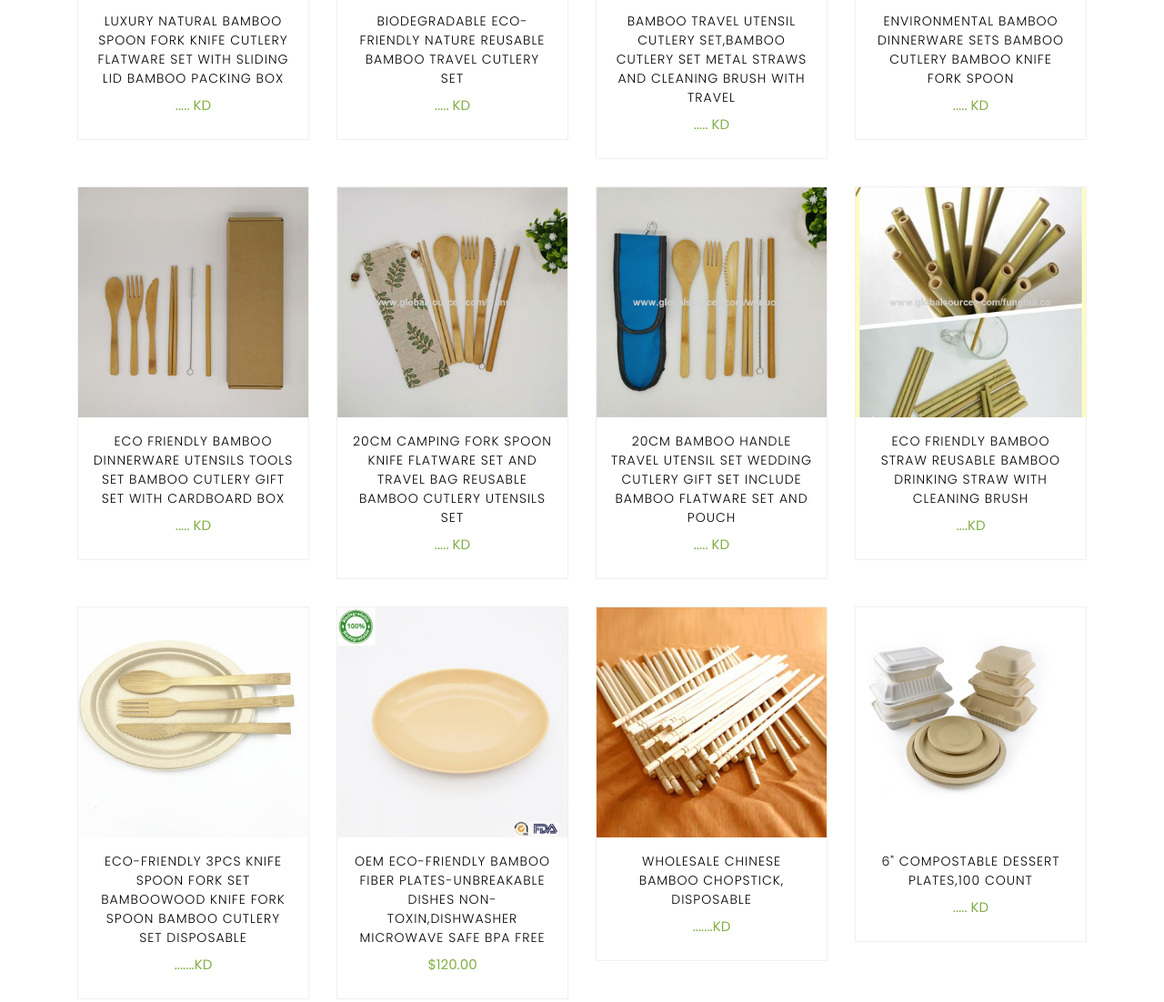
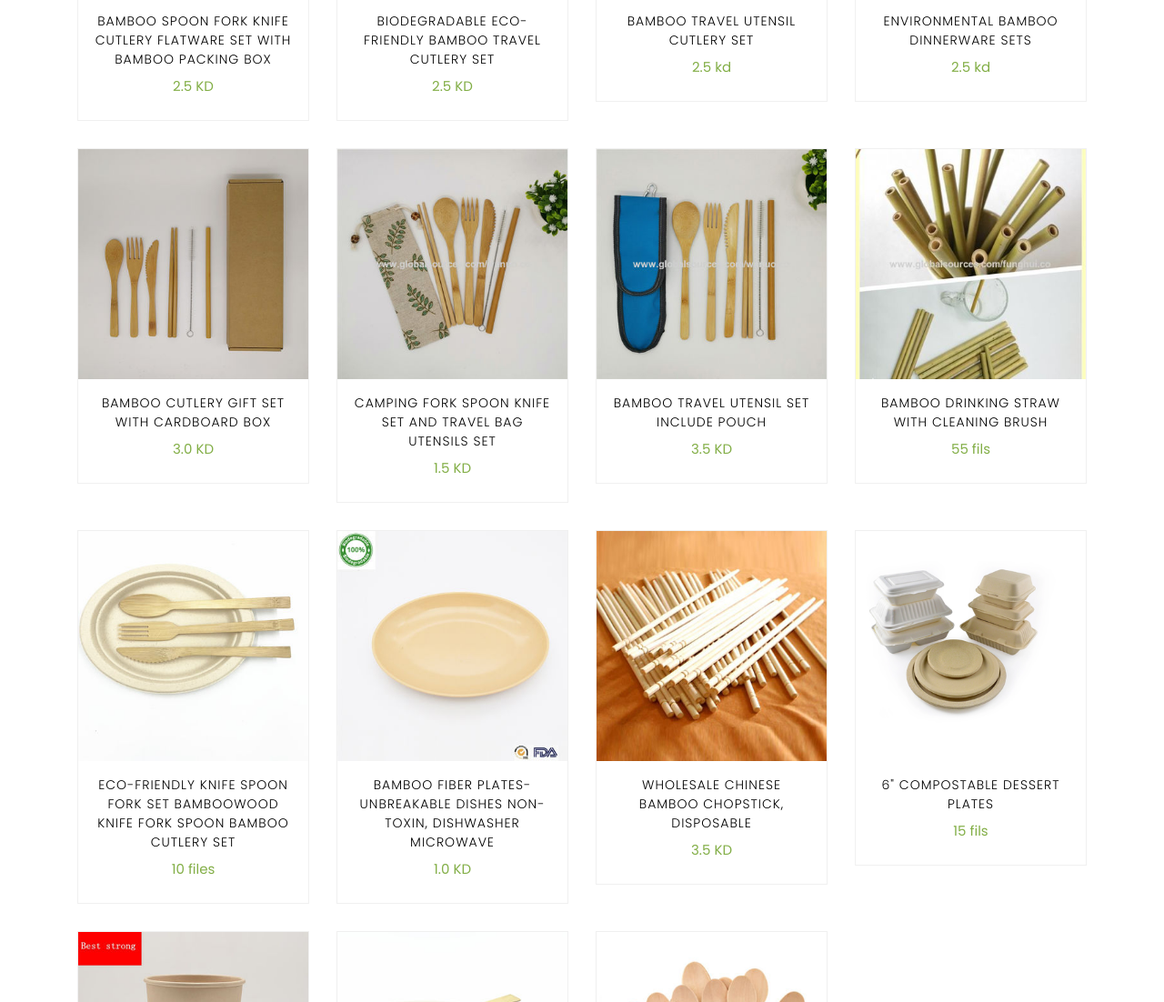
Before and after one commit to Scode97/innovateforkuwait-2020, a plain HTML site: page shop.html in a window 1280 px wide. Shown: the part 902-2004 px from the top of the page at 91% size. Drawn offline with Linux system fonts and the light colour scheme; some packages are replaced by stand-ins of ours; no server answers; files whose address does not match are found by name.

```diff
--- a/shop.html
+++ b/shop.html
@@ -103,10 +103,10 @@
     						<div class="overlay"></div>
     					</a>
     					<div class="text py-3 pb-4 px-3 text-center">
-    						<h3><a href="#">Luxury Natural Bamboo Spoon Fork Knife Cutlery Flatware Set With Sliding Lid Bamboo Packing Box</a></h3>
+    						<h3><a href="#">Bamboo Spoon Fork Knife Cutlery Flatware Set With Bamboo Packing Box</a></h3>
     						<div class="d-flex">
     							<div class="pricing">
-		    						<p class="price"><span class="price-sale">..... KD</span></p>
+		    						<p class="price"><span class="price-sale">2.5 KD</span></p>
 		    					</div>
 	    					</div>
 	    					<div class="bottom-area d-flex px-3">
@@ -131,10 +131,10 @@
     						<div class="overlay"></div>
     					</a>
     					<div class="text py-3 pb-4 px-3 text-center">
-    						<h3><a href="#">Biodegradable eco-friendly nature reusable bamboo travel cutlery set</a></h3>
+    						<h3><a href="#">Biodegradable eco-friendly bamboo travel cutlery set</a></h3>
     						<div class="d-flex">
     							<div class="pricing">
-		    						<p class="price"><span>..... KD</span></p>
+		    						<p class="price"><span>2.5 KD</span></p>
 		    					</div>
 	    					</div>
     						<div class="bottom-area d-flex px-3">
@@ -159,10 +159,10 @@
 	    					<div class="overlay"></div>
 	    				</a>
     					<div class="text py-3 pb-4 px-3 text-center">
-    						<h3><a href="#">Bamboo travel utensil cutlery set,bamboo Cutlery Set metal straws and cleaning brush with travel</a></h3>
+    						<h3><a href="#">Bamboo travel utensil cutlery set</a></h3>
     						<div class="d-flex">
     							<div class="pricing">
-		    						<p class="price"><span>..... KD</span></p>
+		    						<p class="price"><span>2.5 kd</span></p>
 		    					</div>
 	    					</div>
     						<div class="bottom-area d-flex px-3">
@@ -187,10 +187,10 @@
     						<div class="overlay"></div>
     					</a>
     					<div class="text py-3 pb-4 px-3 text-center">
-    						<h3><a href="#">Environmental Bamboo Dinnerware sets Bamboo Cutlery Bamboo Knife Fork Spoon</a></h3>
+    						<h3><a href="#">Environmental Bamboo Dinnerware sets</a></h3>
     						<div class="d-flex">
     							<div class="pricing">
-		    						<p class="price"><span>..... KD</span></p>
+		    						<p class="price"><span>2.5 kd</span></p>
 		    					</div>
 	    					</div>
     						<div class="bottom-area d-flex px-3">
@@ -218,10 +218,10 @@
     						<div class="overlay"></div>
     					</a>
     					<div class="text py-3 pb-4 px-3 text-center">
-    						<h3><a href="#">Eco Friendly Bamboo Dinnerware Utensils Tools Set Bamboo Cutlery Gift Set With Cardboard Box</a></h3>
+    						<h3><a href="#">Bamboo Cutlery Gift Set With Cardboard Box</a></h3>
     						<div class="d-flex">
     							<div class="pricing">
-		    						<p class="price"><span class="price-sale">..... KD</span></p>
+		    						<p class="price"><span class="price-sale">3.0 KD</span></p>
 		    					</div>
 	    					</div>
 	    					<div class="bottom-area d-flex px-3">
@@ -246,10 +246,10 @@
     						<div class="overlay"></div>
     					</a>
     					<div class="text py-3 pb-4 px-3 text-center">
-    						<h3><a href="#">20cm Camping Fork Spoon Knife Flatware Set and Travel Bag Reusable Bamboo Cutlery Utensils Set</a></h3>
+    						<h3><a href="#">Camping Fork Spoon Knife Set and Travel Bag Utensils Set</a></h3>
     						<div class="d-flex">
     							<div class="pricing">
-		    						<p class="price"><span>..... KD</span></p>
+		    						<p class="price"><span>1.5 KD</span></p>
 		    					</div>
 	    					</div>
     						<div class="bottom-area d-flex px-3">
@@ -274,10 +274,10 @@
 	    					<div class="overlay"></div>
 	    				</a>
     					<div class="text py-3 pb-4 px-3 text-center">
-    						<h3><a href="#">20cm Bamboo Handle Travel Utensil Set Wedding Cutlery Gift Set Include Bamboo Flatware Set and Pouch</a></h3>
+    						<h3><a href="#">Bamboo Travel Utensil Set Include Pouch</a></h3>
     						<div class="d-flex">
     							<div class="pricing">
-		    						<p class="price"><span>..... KD</span></p>
+		    						<p class="price"><span>3.5 KD</span></p>
 		    					</div>
 	    					</div>
     						<div class="bottom-area d-flex px-3">
@@ -302,10 +302,10 @@
     						<div class="overlay"></div>
     					</a>
     					<div class="text py-3 pb-4 px-3 text-center">
-    						<h3><a href="#">Eco friendly bamboo straw Reusable bamboo drinking straw with cleaning brush</a></h3>
+    						<h3><a href="#">Bamboo drinking straw with cleaning brush</a></h3>
     						<div class="d-flex">
     							<div class="pricing">
-		    						<p class="price"><span>....KD</span></p>
+		    						<p class="price"><span>55 fils</span></p>
 		    					</div>
 	    					</div>
     						<div class="bottom-area d-flex px-3">
@@ -333,10 +333,10 @@
     						<div class="overlay"></div>
     					</a>
     					<div class="text py-3 pb-4 px-3 text-center">
-    						<h3><a href="#">Eco-Friendly 3pcs knife spoon fork set bamboowood Knife fork spoon bamboo cutlery set disposable</a></h3>
+    						<h3><a href="#">Eco-Friendly knife spoon fork set bamboowood Knife fork spoon bamboo cutlery set </a></h3>
     						<div class="d-flex">
     							<div class="pricing">
-		    						<p class="price"><span class="price-sale">.......KD</span></p>
+		    						<p class="price"><span class="price-sale">10 files</span></p>
 		    					</div>
 	    					</div>
 	    					<div class="bottom-area d-flex px-3">
@@ -361,10 +361,10 @@
     						<div class="overlay"></div>
     					</a>
     					<div class="text py-3 pb-4 px-3 text-center">
-    						<h3><a href="#">OEM Eco-friendly Bamboo Fiber Plates-Unbreakable Dishes Non-toxin,Dishwasher Microwave Safe BPA Free</a></h3>
+    						<h3><a href="#">Bamboo Fiber Plates-Unbreakable Dishes Non-toxin, Dishwasher Microwave</a></h3>
     						<div class="d-flex">
     							<div class="pricing">
-		    						<p class="price"><span>$120.00</span></p>
+		    						<p class="price"><span>1.0 KD</span></p>
 		    					</div>
 	    					</div>
     						<div class="bottom-area d-flex px-3">
@@ -392,7 +392,7 @@
     						<h3><a href="#">Wholesale Chinese bamboo chopstick, disposable</a></h3>
     						<div class="d-flex">
     							<div class="pricing">
-		    						<p class="price"><span>.......KD</span></p>
+		    						<p class="price"><span>3.5 KD</span></p>
 		    					</div>
 	    					</div>
     						<div class="bottom-area d-flex px-3">
@@ -417,10 +417,10 @@
     						<div class="overlay"></div>
     					</a>
     					<div class="text py-3 pb-4 px-3 text-center">
-    						<h3><a href="#">6" Compostable Dessert Plates,100 Count</a></h3>
+    						<h3><a href="#">6" Compostable Dessert Plates</a></h3>
     						<div class="d-flex">
     							<div class="pricing">
-		    						<p class="price"><span>..... KD</span></p>
+		    						<p class="price"><span>15 fils</span></p>
 		    					</div>
 	    					</div>
     						<div class="bottom-area d-flex px-3">
@@ -446,10 +446,10 @@
     						<div class="overlay"></div>
     					</a>
     					<div class="text py-3 pb-4 px-3 text-center">
-    						<h3><a href="#"></a>Eco-friendly 8oz 14oz 16oz double wall disposable bamboo fiber paper hot coffee cups</h3>
+    						<h3><a href="#"></a>Eco-friendly 8oz 14oz 16oz bamboo fiber paper hot coffee cups</h3>
     						<div class="d-flex">
     							<div class="pricing">
-		    						<p class="price"><span>..... KD</span></p>
+		    						<p class="price"><span>18 fils</span></p>
 		    					</div>
 	    					</div>
     						<div class="bottom-area d-flex px-3">
@@ -477,10 +477,10 @@
     						<div class="overlay"></div>
     					</a>
     					<div class="text py-3 pb-4 px-3 text-center">
-    						<h3><a href="#"></a>Natural bamboo wooden material disposable bamboo fork</h3>
+    						<h3><a href="#"></a>Natural bamboo wooden material fork</h3>
     						<div class="d-flex">
     							<div class="pricing">
-		    						<p class="price"><span>..... KD</span></p>
+		    						<p class="price"><span>10 fils</span></p>
 		    					</div>
 	    					</div>
     						<div class="bottom-area d-flex px-3">
```
Also changed, not shown: index.html (+30 -30 lines), images/category.jpg (deleted), images/plate.JPEG.
